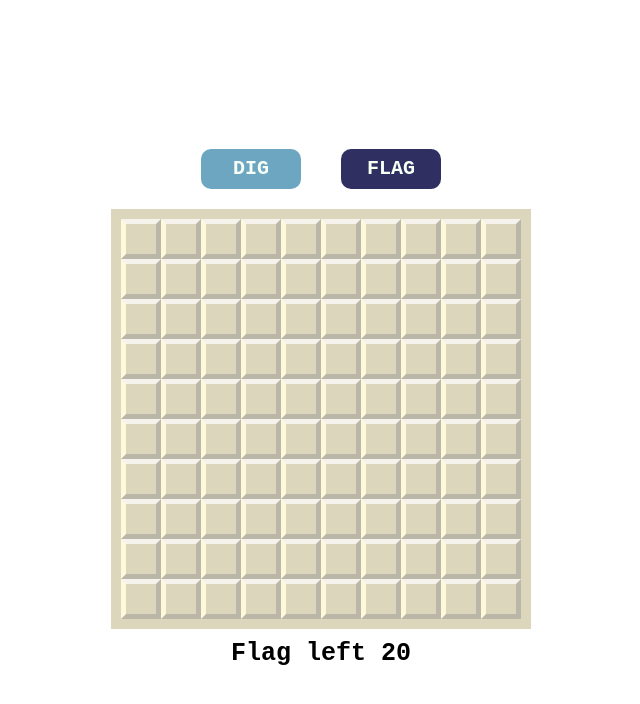
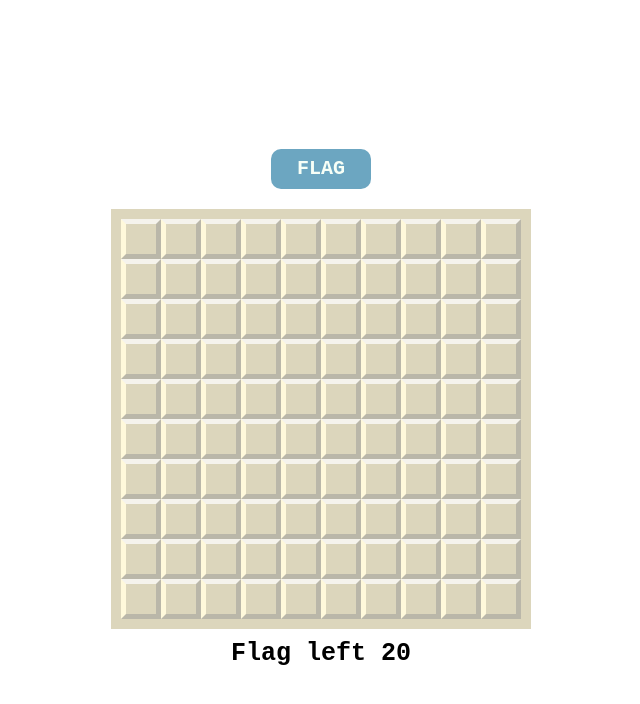
Before and after one commit to Harshit-here19/Minesweeper, a plain HTML site: page index.html in a window 1280 px wide. Both pictures are taken after a click on the button "DIG". Shown: the whole page, without its empty margins (327-967 px from the left). Drawn offline with Linux system fonts and the light colour scheme.

Commit message:
Removing some error

```diff
--- a/app.js
+++ b/app.js
@@ -2,8 +2,7 @@ document.addEventListener("DOMContentLoaded", () => {
     const grid = document.querySelector('.grid')
     const flagLeft = document.querySelector('#flag-left')
     const result = document.querySelector('#result')
-    const isDig = document.querySelector('#dig')
-    const isFlag = document.querySelector('#fg')
+    const btn = document.querySelector('#btn')
     const width = 10
     let isGameOver = false
     let bombAmount = 20
@@ -12,23 +11,15 @@ document.addEventListener("DOMContentLoaded", () => {
 
     let squares = []
 
-    isDig.addEventListener('click', () => {
-        action = true
-        if (!isDig.classList.contains('chosen')) {
-            isDig.classList.add('chosen')
+    btn.addEventListener('click', () => {
+        if (action) {
+            btn.innerHTML = 'FLAG'
+            action = false
+        } else {
+            btn.innerHTML = 'DIG'
+            action = true
         }
-        if (isFlag.classList.contains('chosen')) {
-            isFlag.classList.remove('chosen')
-        }
-    })
-    isFlag.addEventListener('click', () => {
-        action = false
-        if (!isFlag.classList.contains('chosen')) {
-            isFlag.classList.add('chosen')
-        }
-        if (isDig.classList.contains('chosen')) {
-            isDig.classList.remove('chosen')
-        }
+
     })
 
     //Create a new board
@@ -50,15 +41,15 @@ document.addEventListener("DOMContentLoaded", () => {
             grid.appendChild(square)
             squares.push(square)
 
-            // Normal Click
-            square.addEventListener('click', () => {
-                click(square)
-            })
+            // // Normal Click
+            // square.addEventListener('click', () => {
+            //     click(square)
+            // })
 
-            // ctrl and left click
-            square.addEventListener('contextmenu', () => {
-                addFlag(square)
-            })
+            // // ctrl and left click
+            // square.addEventListener('contextmenu', () => {
+            //     addFlag(square)
+            // })
 
             square.addEventListener('click', () => {
                 if (action) click(square)
--- a/index.html
+++ b/index.html
@@ -8,10 +8,7 @@
     <script src="app.js"></script>
   </head>
   <body>
-    <div class="action">
-      <button id="dig" class="chosen">DIG</button>
-      <button id="fg">FLAG</button>
-    </div>
+    <button id="btn">DIG</button>
     <div class="container">
       <div class="grid"></div>
       <div>Flag left <span id="flag-left"></span></div>
--- a/style.css
+++ b/style.css
@@ -9,17 +9,10 @@ body {
   overflow: hidden;
 }
 
-.action {
-  display: flex;
-  justify-content: space-between;
-  align-items: center;
-  width: 15rem;
-}
-
 button {
   width: 100px;
   height: 40px;
-  background-color: #2f3061;
+  background-color: #6ca6c1;
   color: #f7fff7;
   border-radius: 10px;
   border: 0;
@@ -27,10 +20,6 @@ button {
   font-family: monospace;
   font-weight: 700;
   font-size: 20px;
-}
-
-.chosen {
-  background-color: #6ca6c1;
 }
 
 .container {
```
